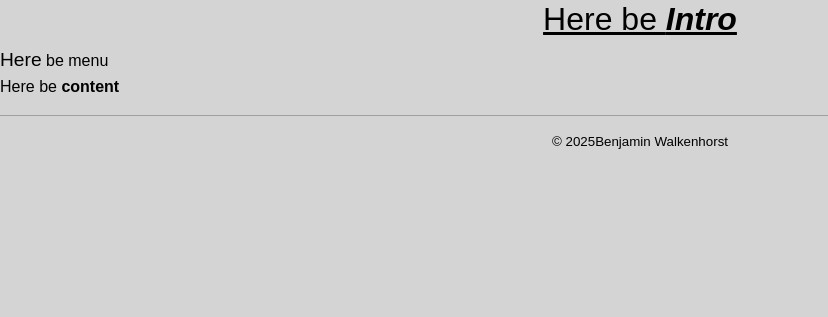
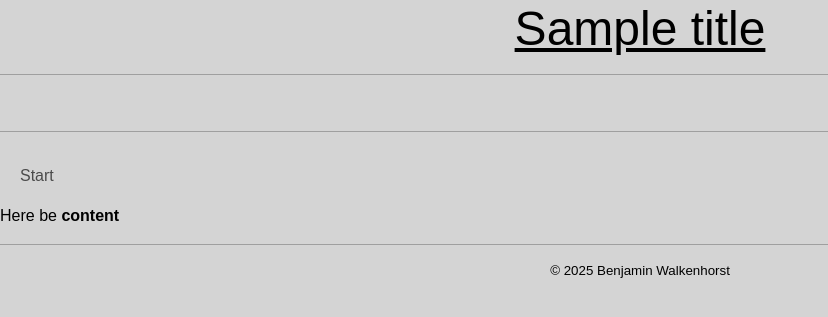
Before and after one commit to blicero/medusa, a Python web app: template web/templates/main.jinja in a window 1280 px wide. Shown: the top 317 px of the page, without its empty margins (0-828 px from the left). Run offline with Jinja, Linux system fonts and the light colour scheme; the template is opened without the code that fills it: most values are stand-ins (such as "Sample title", 1, 10 or a date in 2020).

Commit message:
Slowly working on the web interface

```diff
--- a/web/templates/intro.jinja
+++ b/web/templates/intro.jinja
@@ -1,8 +1,40 @@
 {# -*- mode: web; coding: utf-8; -*-
-Time-stamp: <2025-05-06 10:15:25 krylon>
+Time-stamp: <2025-05-06 17:41:51 krylon>
 /data/code/python/medusa/web/templates/intro.jinja
 created on 06. 05. 2025
 (c) 2025 Benjamin Walkenhorst
  #}
+<h1 id="page_title">{{ title }}</h1>
+<hr />
 
-<h2>Here be <b><i>Intro</i></b></h2>
+{% if dbg %}
+<script>
+ $(document).ready(function() {
+   if (!settings.beacon.active) {
+     $("#beacon")[0].innerHTML = "Beacon is suspended";
+   }
+ });
+</script>
+
+<table>
+  <tr>
+    <td>
+      <div class="debug container-fluid">
+        {{ app_string }} running on {{ hostname }}<br />
+        Template rendered on <time>{{ now }}</time><br />
+        <div id="beacon" class="debug" onclick="beaconToggle();">
+          Beacon
+        </div>
+      </div>
+    </td>
+    <td>
+      {# {{ template "msg" . }} #}
+    </td>
+  </tr>
+</table>
+{% endif %}
+<p>
+  &nbsp;
+</p>
+
+<hr />
--- a/web/templates/main.jinja
+++ b/web/templates/main.jinja
@@ -2,7 +2,7 @@
 <!DOCTYPE html>
 <html>
   <head>
-    <!-- Time-stamp: "2025-05-06 14:58:47 krylon" -->
+    <!-- Time-stamp: "2025-05-06 18:20:17 krylon" -->
     <title>{% block title %}{% endblock %}</title>
 
     <meta charset="utf-8" />
@@ -15,6 +15,14 @@
     <script src="/static/jquery-3.7.1.min.js"></script>
     <script src="/static/bootstrap.bundle.min.js"></script>
     <script src="/static/underscore.js"></script>
+    <script src="/static/interact.js"></script>
+    <script src="/static/settings.js"></script>
+    <script>
+     $(document).ready(() => {
+       initSettings()
+       beaconLoop()
+     })
+    </script>
   </head>
 
   <body>
@@ -39,7 +47,7 @@
     {% block footer %}
     <hr />
     <div class="footer">
-      &copy; 2025{%- if year > 2025 -%}-{{ year }}{% endif -%}
+      &copy; 2025{%- if year > 2025 %} - {{ year }}{% endif %}
       Benjamin Walkenhorst
     </div>
     {% endblock %}
--- a/web/templates/menu.jinja
+++ b/web/templates/menu.jinja
@@ -1,8 +1,132 @@
-{#
-Time-stamp: <2025-05-06 10:13:21 krylon>
+{# -*- mode: web; coding: utf-8; -*-
+Time-stamp: <2025-05-06 17:18:26 krylon>
 /data/code/python/medusa/web/templates/menu.jinja
 created on 06. 05. 2025
 (c) 2025 Benjamin Walkenhorst
  #}
+<nav class="navbar navbar-expand-lg navbar-light" style="background-color: #D4D4D4">
+  <div class="container-fluid">
+    <div class="collapse navbar-collapse" id="navbarNavDropdown">
+      <ul class="navbar-nav">
 
-<big>Here</big> be menu
+        <li class="nav-item">
+          <a class="nav-link" href="/main">Start</a>
+        </li>
+
+        {#
+        <li class="nav-item">
+          <a class="nav-link" href="/items/100">Recent News</a>
+        </li>
+
+        <li class="nav-item">
+          <a class="nav-link" href="/tags/all">Tags</a>
+        </li>
+
+        <li class="nav-item">
+          <a class="nav-link" href="/feed/all">Feeds</a>
+        </li>
+
+        <li class="nav-item">
+          <a class="nav-link" href="/blacklist">Blacklist</a>
+        </li>
+
+        <li class="nav-item dropdown">
+          <a class="nav-link dropdown-toggle"
+             href="#"
+             id="subscribeMenuLink"
+             role="button"
+             data-bs-toggle="dropdown"
+             aria-expanded="false">
+            Subscribe
+          </a>
+          <ul class="dropdown-menu" aria-labelledby="subscribeMenuLink">
+            <li>
+              <script>
+               function clear_form() {
+                 const form = $("#subscribeForm")[0]
+                 form.reset()
+               }
+
+               function get_subscribe_field(name) {
+                 const id = `#${name}`
+                 return $(id)[0].value
+               }
+
+               function subscribe() {
+                 let data = {
+                   "title": get_subscribe_field("name"),
+                   "url": get_subscribe_field("url"),
+                   "homepage": get_subscribe_field("homepage"),
+                   "interval": get_subscribe_field("interval"),
+                 }
+
+                 const req = $.post('/ajax/subscribe',
+                                    data,
+                                    (res) => {
+                   if (res.status) {
+                     clear_form()
+                   } else {
+                     const msg = `Failed to add Feed ${data.title}: ${res.message}`
+                     console.log(msg)
+                     alert(msg)
+                   }
+                 },
+                                    'json'
+                                    )
+               }
+              </script>
+              <form class="dropdown-item" action="/feed/subscribe" method="post" id="subscribeForm">
+                <table class="horizontal">
+                  <tr>
+                    <th>Name</th>
+                    <td>
+                      <input type="text" name="name" id="name" placeholder="Name" required />
+                    </td>
+                  </tr>
+                  <tr>
+                    <th>URL</th>
+                    <td>
+                      <input
+                      type="url"
+                      name="url"
+                      id="url"
+                      placeholder="https://www.example.com/rss"
+                      required />
+                    </td>
+                  </tr>
+                  <tr>
+                    <th>Homepage</th>
+                    <td>
+                      <input
+                      type="url"
+                      name="homepage"
+                      id="homepage"
+                      placeholder="https://www.example.com/"
+                      required />
+                    </td>
+                  </tr>
+                  <tr>
+                    <th>Interval<br />(in seconds)</th>
+                    <td>
+                      <input type="number" name="interval" id="interval" value="900" min="0" max="10080" />
+                    </td>
+                  </tr>
+                  <tr>
+                    <th><input type="button" onclick="clear_form();" value="Reset" /></th>
+                    <td><input type="button" onclick="subscribe();" value="OK" /></td>
+                  </tr>
+                </table>
+              </form>
+            </li>
+          </ul>
+        </li>
+
+        <li class="nav-item">
+          <a class="nav-link" href="/search/main">Search</a>
+        </li>
+        #}
+
+      </ul>
+    </div>
+  </div>
+</nav>
```
Also changed, not shown: web.py (+47 -4 lines).
